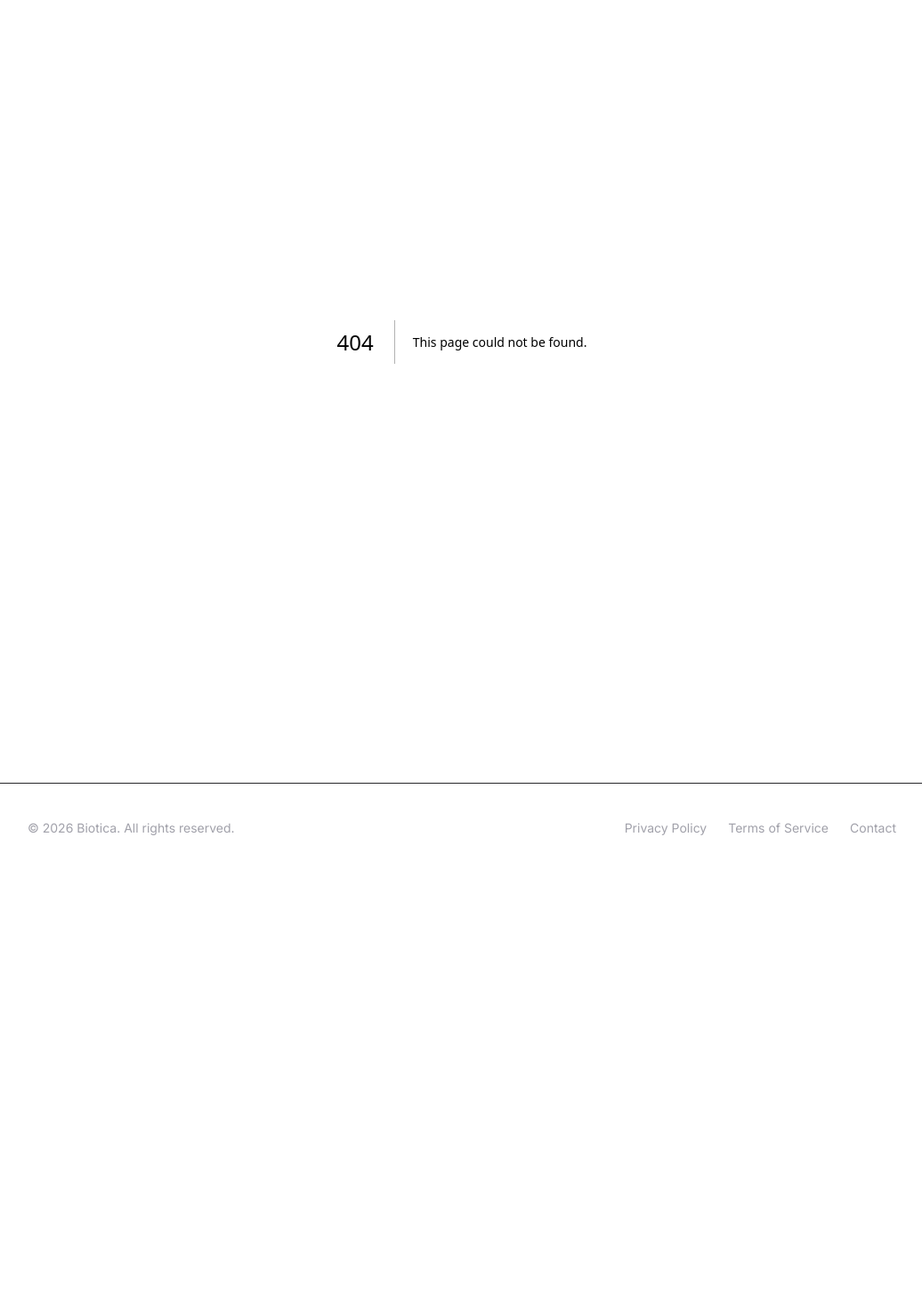
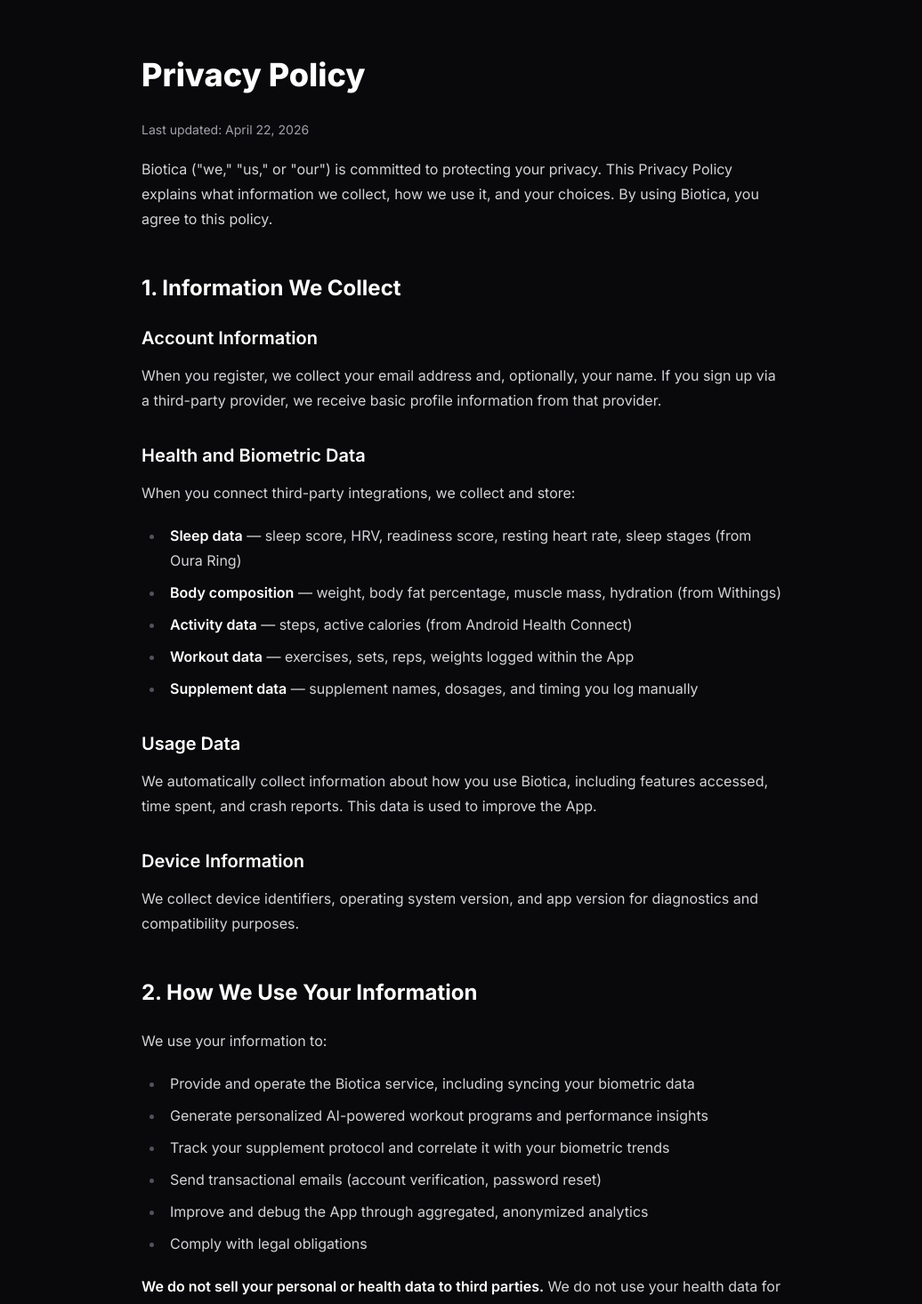
Before and after one commit to cmontfort/biotica-web, a Next.js app: page /privacy in a window 1280 px wide. Before the commit this address had no page. Shown: the part 80-1546 px from the top of the page at 89% size, without its empty margins (121-1157 px from the left). Before the commit the page ends 1061 px from the top, so only its background shows below. Built offline with nearby package versions, Linux system fonts and the light colour scheme.

Commit message:
feat: add Privacy Policy page

```diff
--- /dev/null
+++ b/app/privacy/page.tsx
@@ -0,0 +1,151 @@
+import type { Metadata } from 'next';
+
+export const metadata: Metadata = {
+  title: 'Privacy Policy — Biotica',
+};
+
+export default function Privacy() {
+  return (
+    <article className="max-w-3xl mx-auto px-6 py-20 prose prose-invert prose-zinc">
+      <h1>Privacy Policy</h1>
+      <p className="text-muted-fg text-sm">Last updated: April 22, 2026</p>
+
+      <p>
+        Biotica (&quot;we,&quot; &quot;us,&quot; or &quot;our&quot;) is committed to protecting your privacy. This Privacy Policy
+        explains what information we collect, how we use it, and your choices. By using Biotica, you agree
+        to this policy.
+      </p>
+
+      <h2>1. Information We Collect</h2>
+
+      <h3>Account Information</h3>
+      <p>
+        When you register, we collect your email address and, optionally, your name. If you sign up via
+        a third-party provider, we receive basic profile information from that provider.
+      </p>
+
+      <h3>Health and Biometric Data</h3>
+      <p>When you connect third-party integrations, we collect and store:</p>
+      <ul>
+        <li><strong>Sleep data</strong> — sleep score, HRV, readiness score, resting heart rate, sleep stages (from Oura Ring)</li>
+        <li><strong>Body composition</strong> — weight, body fat percentage, muscle mass, hydration (from Withings)</li>
+        <li><strong>Activity data</strong> — steps, active calories (from Android Health Connect)</li>
+        <li><strong>Workout data</strong> — exercises, sets, reps, weights logged within the App</li>
+        <li><strong>Supplement data</strong> — supplement names, dosages, and timing you log manually</li>
+      </ul>
+
+      <h3>Usage Data</h3>
+      <p>
+        We automatically collect information about how you use Biotica, including features accessed,
+        time spent, and crash reports. This data is used to improve the App.
+      </p>
+
+      <h3>Device Information</h3>
+      <p>
+        We collect device identifiers, operating system version, and app version for diagnostics and
+        compatibility purposes.
+      </p>
+
+      <h2>2. How We Use Your Information</h2>
+      <p>We use your information to:</p>
+      <ul>
+        <li>Provide and operate the Biotica service, including syncing your biometric data</li>
+        <li>Generate personalized AI-powered workout programs and performance insights</li>
+        <li>Track your supplement protocol and correlate it with your biometric trends</li>
+        <li>Send transactional emails (account verification, password reset)</li>
+        <li>Improve and debug the App through aggregated, anonymized analytics</li>
+        <li>Comply with legal obligations</li>
+      </ul>
+      <p>
+        <strong>We do not sell your personal or health data to third parties.</strong> We do not use
+        your health data for advertising purposes.
+      </p>
+
+      <h2>3. Third-Party Services</h2>
+      <p>Biotica integrates with the following third-party services when you choose to connect them:</p>
+      <ul>
+        <li><strong>Oura Ring</strong> — sleep, HRV, and readiness data via Oura Cloud API. Governed by <a href="https://ouraring.com/privacy-policy" target="_blank" rel="noopener noreferrer">Oura&apos;s Privacy Policy</a>.</li>
+        <li><strong>Withings</strong> — body composition data via Withings Health API. Governed by <a href="https://www.withings.com/us/en/legal/privacy-policy" target="_blank" rel="noopener noreferrer">Withings&apos; Privacy Policy</a>.</li>
+        <li><strong>Android Health Connect</strong> — steps and activity data stored locally on your Android device. No data is sent to Google through Biotica.</li>
+        <li><strong>Garmin and MyFitnessPal</strong> — integrations are in development and not currently active.</li>
+      </ul>
+      <p>We also use the following infrastructure providers:</p>
+      <ul>
+        <li><strong>Supabase</strong> — database and authentication provider. Data is stored in US-based data centers. See <a href="https://supabase.com/privacy" target="_blank" rel="noopener noreferrer">Supabase Privacy Policy</a>.</li>
+        <li><strong>RevenueCat</strong> — subscription and billing management. See <a href="https://www.revenuecat.com/privacy" target="_blank" rel="noopener noreferrer">RevenueCat Privacy Policy</a>.</li>
+        <li><strong>Anthropic (Claude API)</strong> — powers AI coaching features. Prompts include your biometric data. Anthropic does not use API data for model training. See <a href="https://www.anthropic.com/privacy" target="_blank" rel="noopener noreferrer">Anthropic Privacy Policy</a>.</li>
+      </ul>
+
+      <h2>4. Data Storage and Security</h2>
+      <p>
+        Your data is stored in Supabase&apos;s PostgreSQL database with row-level security enforced — your data
+        is only accessible to your authenticated account. All data is encrypted in transit (TLS) and at rest.
+        OAuth tokens for third-party integrations are stored in your account record and never shared with
+        other users.
+      </p>
+      <p>
+        No security system is perfect. We encourage you to use a strong, unique password and enable
+        two-factor authentication where available.
+      </p>
+
+      <h2>5. Health Data</h2>
+      <p>
+        Biotica treats health and biometric data with the highest level of care. We do not:
+      </p>
+      <ul>
+        <li>Sell your health data</li>
+        <li>Share your health data with insurers, employers, or marketers</li>
+        <li>Use your health data to build advertising profiles</li>
+        <li>Use your individually identifiable health data to train AI models without your explicit consent</li>
+      </ul>
+      <p>
+        <strong>Biotica is not a HIPAA-covered entity and does not provide healthcare services.</strong> The
+        App is a personal fitness and wellness tool. Please do not use Biotica as a substitute for
+        professional medical care.
+      </p>
+
+      <h2>6. Data Retention</h2>
+      <p>
+        We retain your data as long as your account is active. If you delete your account, we will delete
+        your personal data and biometric records within 30 days, except where we are required to retain it
+        for legal or compliance reasons. Anonymized, aggregated data that cannot identify you may be
+        retained indefinitely.
+      </p>
+
+      <h2>7. Your Rights and Choices</h2>
+      <p>You have the right to:</p>
+      <ul>
+        <li><strong>Access</strong> your personal data through the App (Settings → Export My Data)</li>
+        <li><strong>Correct</strong> inaccurate data through the App settings</li>
+        <li><strong>Delete</strong> your account and all associated data (Settings → Delete Account)</li>
+        <li><strong>Disconnect</strong> third-party integrations at any time (Settings → Connected Integrations)</li>
+        <li><strong>Opt out</strong> of non-essential communications by updating notification preferences</li>
+      </ul>
+      <p>
+        California residents have additional rights under the CCPA, including the right to know what personal
+        information is collected, the right to delete, and the right to opt out of sale (we do not sell
+        personal information). To exercise these rights, contact us at privacy@biotica.app.
+      </p>
+
+      <h2>8. Children&apos;s Privacy</h2>
+      <p>
+        Biotica is not directed to children under 18. We do not knowingly collect personal information
+        from children under 18. If you believe we have collected information from a child, please contact
+        us immediately at privacy@biotica.app.
+      </p>
+
+      <h2>9. Changes to This Policy</h2>
+      <p>
+        We may update this Privacy Policy from time to time. We will notify you of material changes by
+        posting the new policy in the App or on this page with a revised &quot;Last updated&quot; date. Continued
+        use of Biotica after changes take effect constitutes acceptance of the revised policy.
+      </p>
+
+      <h2>10. Contact</h2>
+      <p>
+        Questions, concerns, or requests related to your privacy? Contact us at{' '}
+        <a href="mailto:privacy@biotica.app">privacy@biotica.app</a>.
+      </p>
+    </article>
+  );
+}
```
